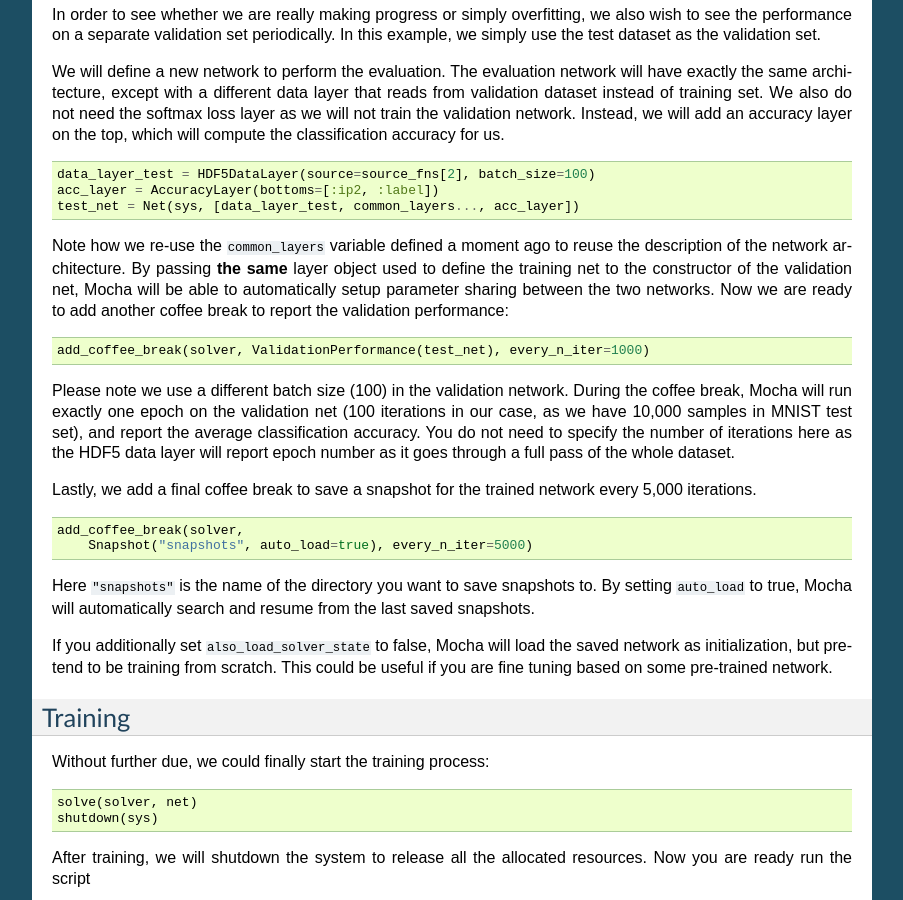
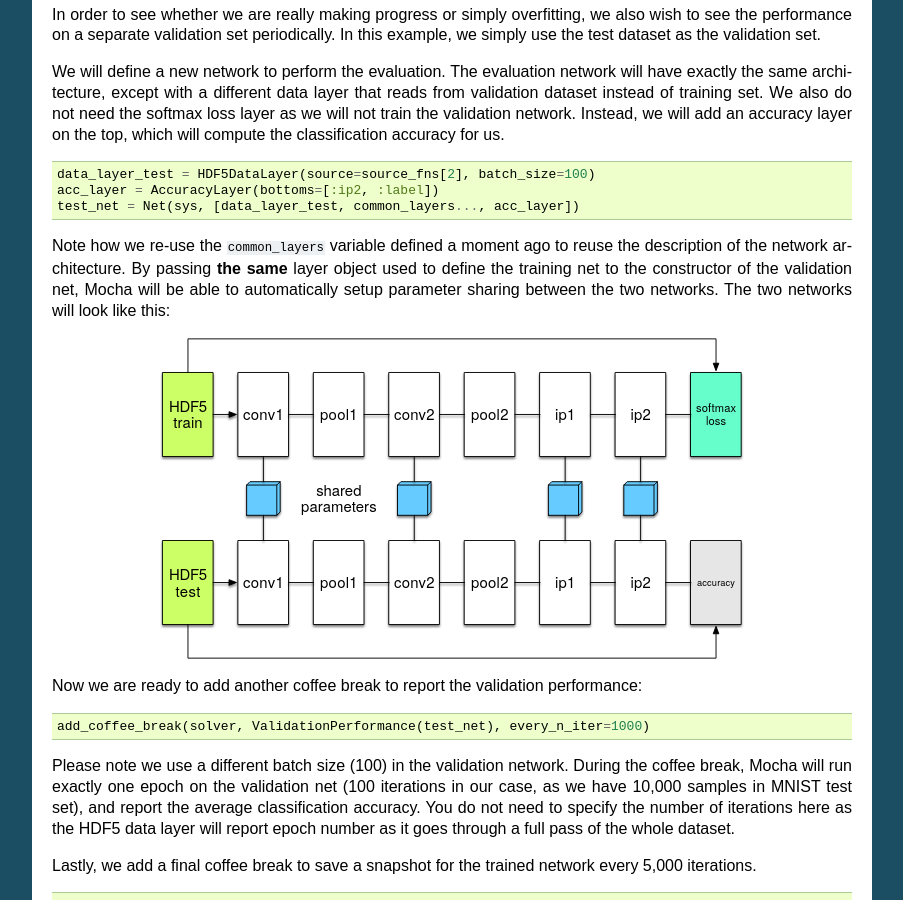
Before and after one commit to pluskid/Mocha.jl, a Sphinx documentation site: the page built from docs/tutorial/mnist.rst, in a window 1280 px wide and 900 px high, scrolled down 3261 px. Shown: the whole window, without its empty margins (198-1101 px from the left). Built offline with Sphinx 7.4.7, drawn with Linux system fonts in a browser that asks for light colours; some of the changed text lies outside the part shown.

Commit message:
document skeleton.

```diff
--- a/docs/index.rst
+++ b/docs/index.rst
@@ -21,6 +21,9 @@ User Manuals
 .. toctree::
    :maxdepth: 2
 
+   manual/network
+   manual/blob
+   manual/layers/index
    manual/backend
 
 Indices and tables
--- /dev/null
+++ b/docs/manual/blob.rst
@@ -0,0 +1,2 @@
+Blob
+====
--- /dev/null
+++ b/docs/manual/layers/overview.rst
@@ -0,0 +1,2 @@
+Overview
+~~~~~~~~
--- /dev/null
+++ b/docs/manual/network.rst
@@ -0,0 +1,2 @@
+Networks
+========
--- a/docs/tutorial/mnist.rst
+++ b/docs/tutorial/mnist.rst
@@ -239,8 +239,15 @@ Note how we re-use the ``common_layers`` variable defined a moment
 ago to reuse the description of the network architecture. By passing
 **the same** layer object used to define the training net to the
 constructor of the validation net, Mocha will be able to automatically
-setup parameter sharing between the two networks. Now we are ready to
-add another coffee break to report the validation performance:
+setup parameter sharing between the two networks. The two networks will look
+like this:
+
+.. image:: images/MNIST-network.*
+   :scale: 70
+   :align: center
+
+Now we are ready to add another coffee break to report the validation
+performance:
 
 .. code-block:: julia
 
```
Also changed, not shown: docs/manual/layers/index.rst (added, +7 -0 lines), docs/tutorial/images/MNIST-network.svg (added), 1 other file.
